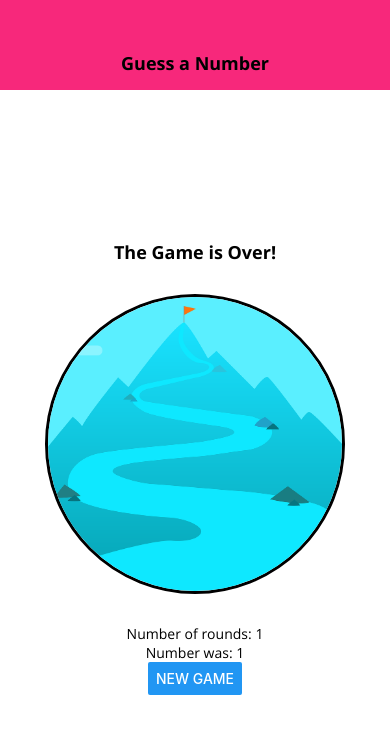
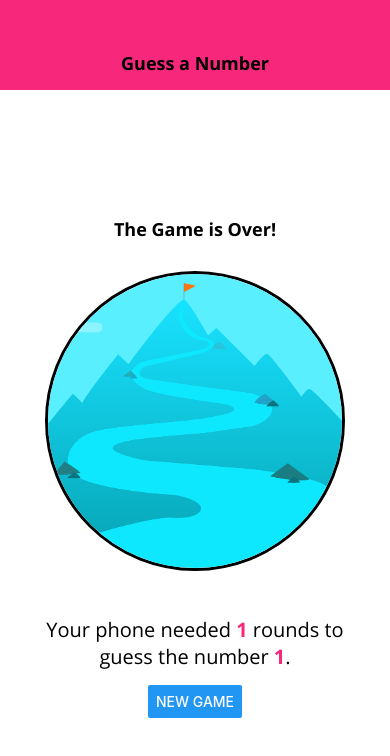
Before and after one commit to seanmcquaid/numberApp, a React Native app: screen / in a window 390 px wide. Shown: the top 756 px of the page. Built offline with nearby package versions, Linux system fonts and the light colour scheme.

Commit message:
learned how to work with image styling, images from the web and learned about more stuff you can do with text components

```diff
--- a/components/BodyText.js
+++ b/components/BodyText.js
@@ -1,7 +1,9 @@
 import React from 'react';
 import { Text, StyleSheet } from 'react-native';
 
-const BodyText = props => <Text style={styles.body}>{props.children}</Text>;
+const BodyText = props => (
+  <Text style={{ ...styles.body, ...props.style }}>{props.children}</Text>
+);
 
 const styles = StyleSheet.create({
   body: {
--- a/screens/GameOverScreen.js
+++ b/screens/GameOverScreen.js
@@ -3,6 +3,7 @@
 
 import BodyText from '../components/BodyText';
 import TitleText from '../components/TitleText';
+import Colors from '../constants/colors';
 
 const GameOverScreen = props => {
   return (
@@ -11,12 +12,23 @@
       <View style={styles.imageContainer}>
         <Image
           source={require('../assets/success.png')}
+          // source={{
+          //   uri:
+          //     'https://cdn.pixabay.com/photo/2016/05/05/23/52/mountain-summit-1375015_960_720.jpg'
+          // }}
           style={styles.image}
           resizeMode="cover"
         />
       </View>
-      <BodyText>Number of rounds: {props.roundsNumber}</BodyText>
-      <BodyText>Number was: {props.userNumber}</BodyText>
+      <View style={styles.resultContainer}>
+        <BodyText style={styles.resultText}>
+          Your phone needed{' '}
+          <Text style={styles.highlight}>{props.roundsNumber}</Text> rounds to
+          guess the number{' '}
+          <Text style={styles.highlight}>{props.userNumber}</Text>.
+        </BodyText>
+      </View>
+
       <Button title="NEW GAME" onPress={props.onRestart} />
     </View>
   );
@@ -40,6 +52,18 @@
   image: {
     width: '100%',
     height: '100%'
+  },
+  resultContainer: {
+    marginHorizontal: 30,
+    marginVertical: 15
+  },
+  resultText: {
+    textAlign: 'center',
+    fontSize: 20
+  },
+  highlight: {
+    color: Colors.primary,
+    fontFamily: 'open-sans-bold',
   }
 });
 
```
